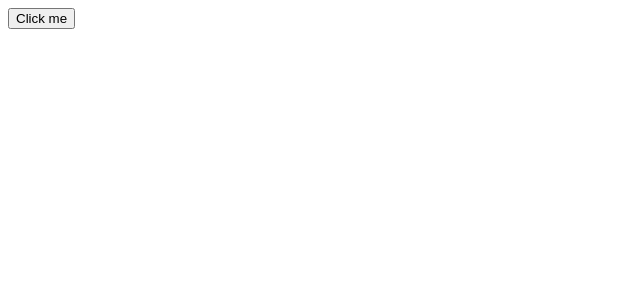
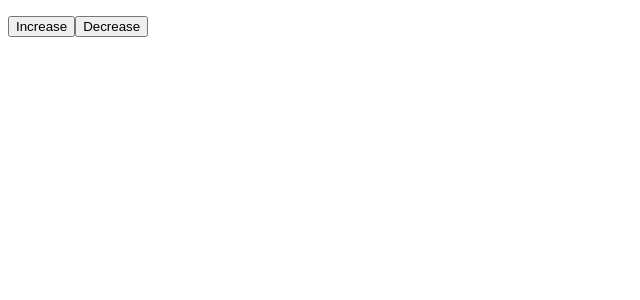
Before and after one commit to yumna-nizar/react-learning-project, a React (Vite) app: page / in a window 1280 px wide. Shown: the top 300 px of the page, without its empty margins (0-640 px from the left). Built offline with nearby package versions, Linux system fonts and the light colour scheme.

Commit message:
changing UI element without useState(decreasing and increasing UI element value by manipulating DOM)

```diff
--- a/src/Button.jsx
+++ b/src/Button.jsx
@@ -1,13 +1,24 @@
 function Button() {
   let count = 0;
-  const handleclick = (e) => {
-      e.target.innerHTML=count;
-      count++;
+  const handleclick = () => {
+    count++;
+      document.getElementById("clk").innerHTML = count;
 
-  };
+};
+  const handleclick2 = () => {
+    count--;
+      document.getElementById("clk").innerHTML = count;
+
+};
+
+
+
   return (
     <>
-      <button onClick={(e) => handleclick(e)}>Click me</button>
+       <p id="clk"></p>
+      <button onClick={() => handleclick()}>Increase</button>
+      <button onClick={() => handleclick2()}>Decrease</button>
+
     </>
   );
 }
```
